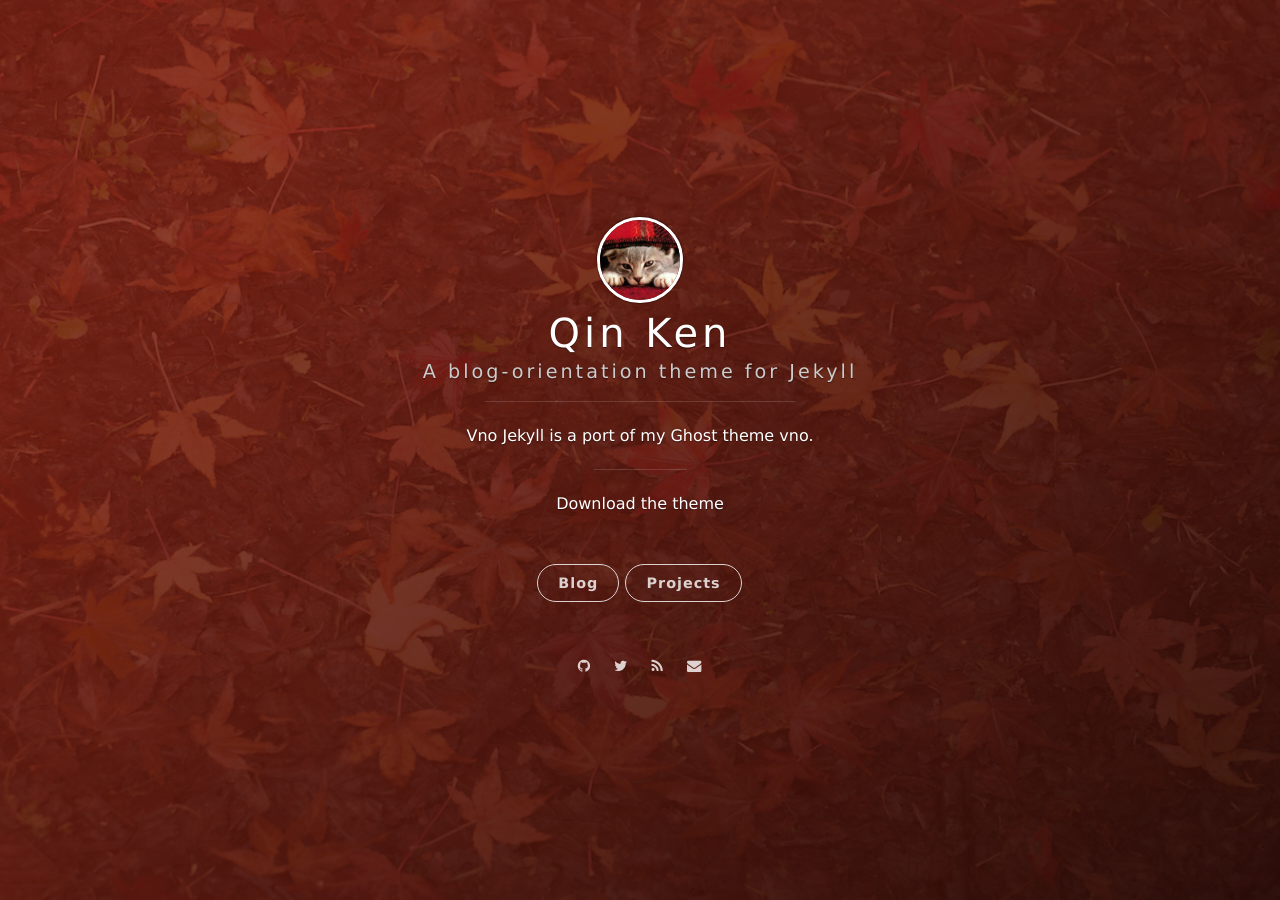
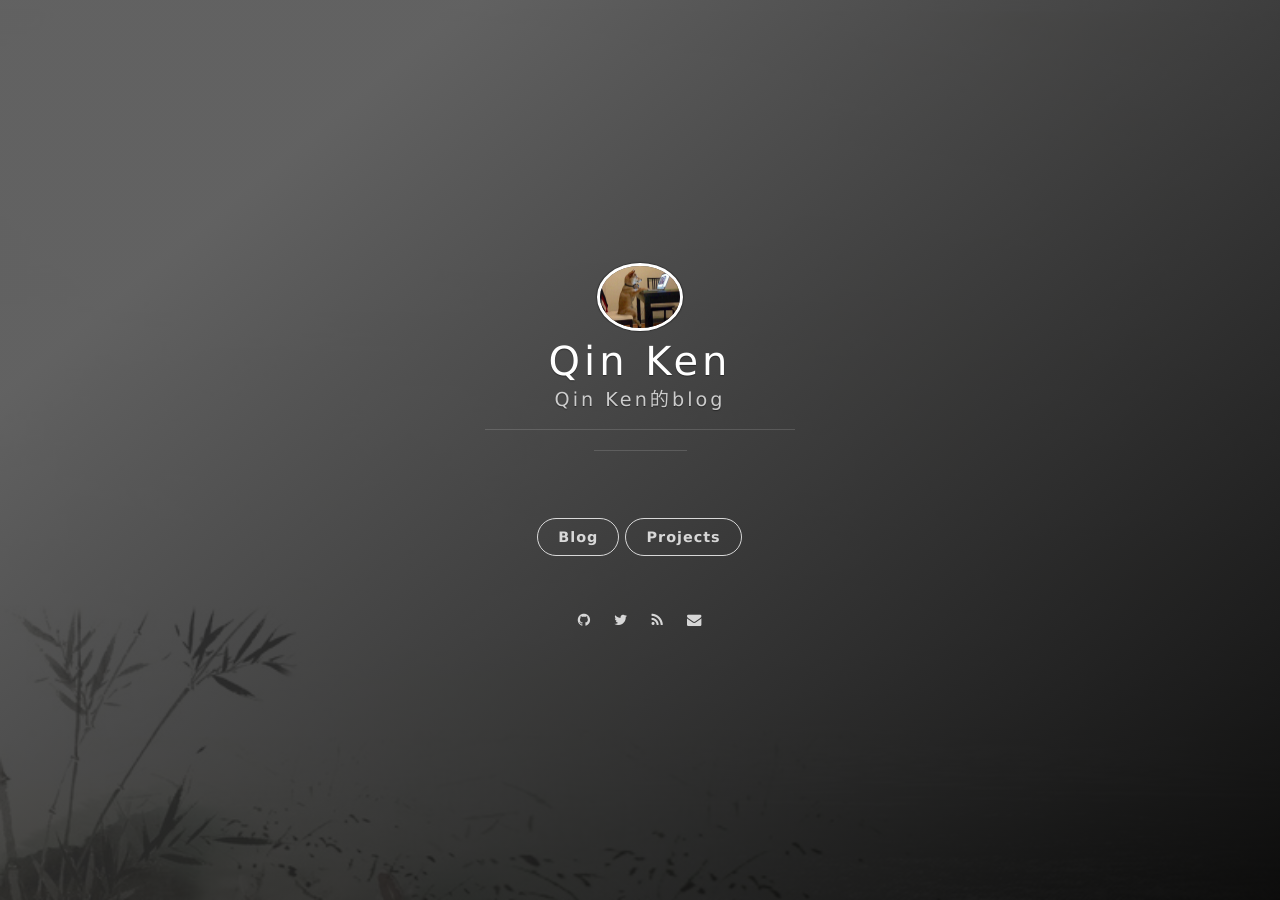
Before and after one commit to sjjvenu/sjjvenu.github.io, a Jekyll site: the page built from index.html, in a window 1280 px wide. Built offline with Jekyll 4.4.1, drawn with Linux system fonts in a browser that asks for light colours; nearby versions of some CDN libraries; the list of posts is cut into pages by our own code.

Commit message:
change photo and cover image

```diff
--- a/_config.yml
+++ b/_config.yml
@@ -1,9 +1,9 @@
 # Basic
 title: Qin Ken
-subtitle: A blog-orientation theme for Jekyll
-welcome_message: <a href="https://github.com/onevcat/vno-jekyll" target="_blank">Download the theme</a>
-description: Vno Jekyll is a port of my Ghost theme vno.
-creator: <a href="http://onev.cat">@onevcat</a>
+subtitle: Qin Ken的blog
+# welcome_message: <a href="https://github.com/onevcat/vno-jekyll" target="_blank">Download the theme</a>
+# description: Vno Jekyll is a port of my Ghost theme vno.
+# creator: <a href="http://onev.cat">@onevcat</a>
 
 url: "http://qinken.site"
 
@@ -13,7 +13,7 @@ permalink: /:year/:month/:title/
 highlighter: rouge
 
 # supported colors: blue, green, purple, red, orange or slate. If you need clear, leave it empty.
-cover_color: red
+cover_color: gray
 
 # The blog button should not be removed.
 blog_button:
@@ -22,7 +22,7 @@ blog_button:
 
 # Navigation buttons in the front page.
 nav:
-    - {title: Projects, description: My Projects, url: 'http://project.onevcat.com'}
+    - {title: Projects, description: My Projects, url: 'https://github.com/sjjvenu?tab=repositories'}
     # - {title: Another Button, description: A button, url: 'http://example.com'}
 
 # Pagination
```
Also changed, not shown: assets/images/avatar.jpg, assets/images/background-cover.jpg, 6 other files.
